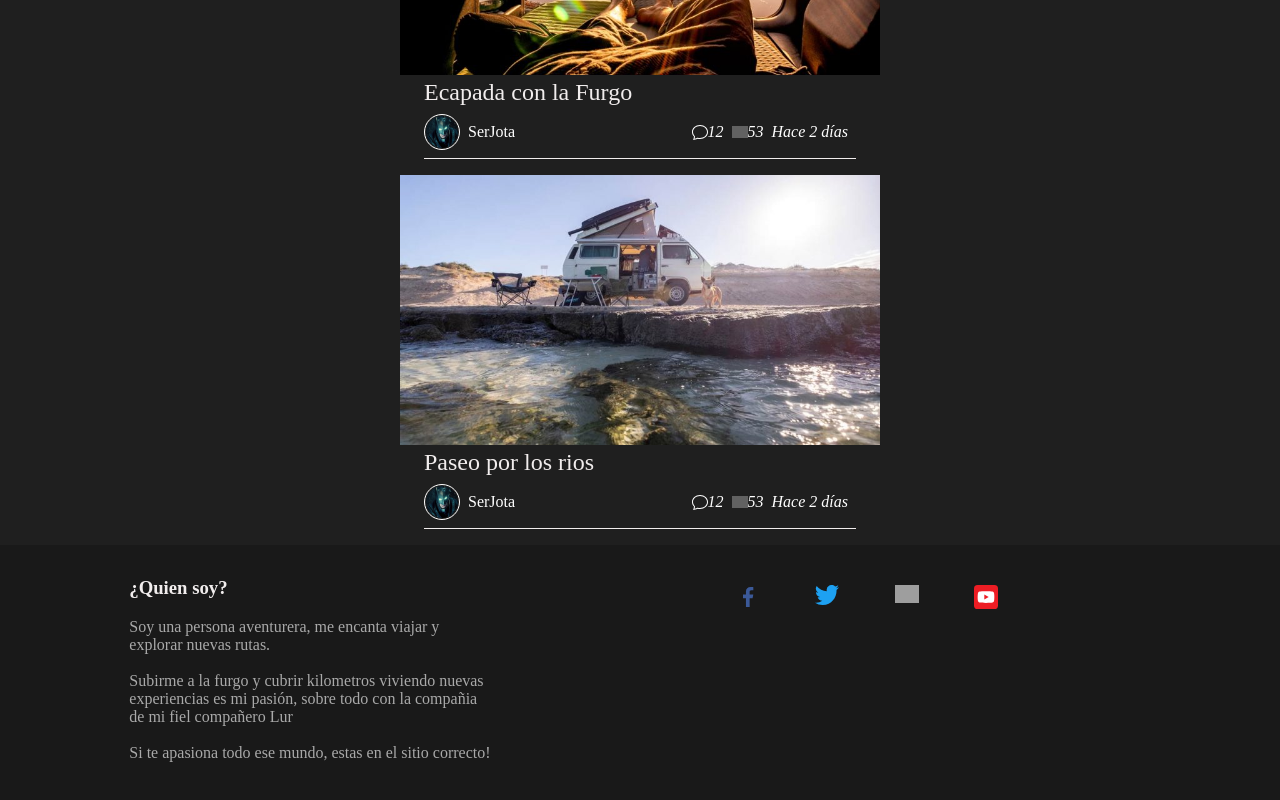
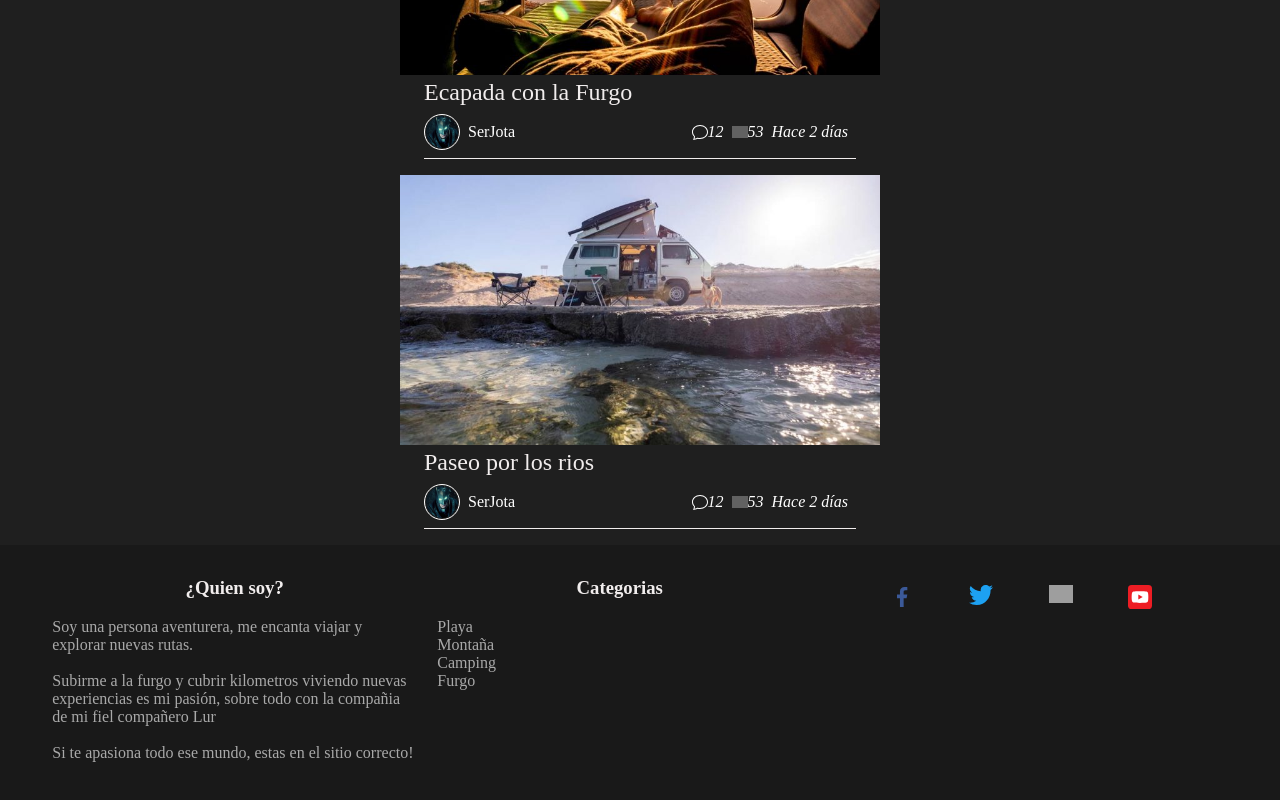
Before and after one commit to j0tac3/miprimerafurgo, an Angular app: page /aventuras in a window 1280 px wide. Shown: the part 828-1628 px from the top of the page. Built offline with nearby package versions, Linux system fonts and the light colour scheme; grey boxes are pictures that could not be loaded.

Commit message:
Maquetando el footer

```diff
--- a/src/app/components/home-components/footer/footer.component.css
+++ b/src/app/components/home-components/footer/footer.component.css
@@ -20,6 +20,7 @@
 .title{
     color: #f1eded;
     margin-top: 0;
+    text-align: center;
 }
 .contact-option{
     display: flex;
@@ -45,6 +46,11 @@
     justify-content: space-evenly;
     margin: .5rem 0;
 }
+.category-list{
+    list-style: none;
+    padding: 0;
+    margin: 0;
+}
 .separador{
 }
 
--- a/src/app/components/home-components/footer/footer.component.html
+++ b/src/app/components/home-components/footer/footer.component.html
@@ -9,28 +9,15 @@
             Si te apasiona todo ese mundo, estas en el sitio correcto!
         </p>
     </div>
-    <!-- <div class="separador"></div>
-    <div class="contacto-container footer-region-container">
-        <h3 class="title">Contacto</h3>
-        <div class="contact-option">
-            <img    src="assets/media/icons/social/telephone_dark.svg"
-                    alt=""
-                    class="contact-icon">
-            <span>912 345 678</span>
-        </div>
-        <div class="contact-option">
-            <img    src="assets/media/icons/social/whatsapp_color.svg"
-                    alt=""
-                    class="contact-icon">
-            <span>678 345 678</span>
-        </div>
-        <div class="contact-option">
-            <img    src="assets/media/icons/social/arroba_color.svg"
-                    alt=""
-                    class="contact-icon">
-            <span>miprimerafurgo@mail.com</span>
-        </div>
-    </div> -->
+    <div class="nosotros-container footer-region-container">
+        <h3 class="title">Categorias</h3>
+        <ul class="category-list">
+            <li>Playa</li>
+            <li>Montaña</li>
+            <li>Camping</li>
+            <li>Furgo</li>
+        </ul>
+    </div>
     <div class="separador"></div>
     <div class="social-container footer-region-container">
         <!-- <h3 class="title">Social</h3> -->
```
